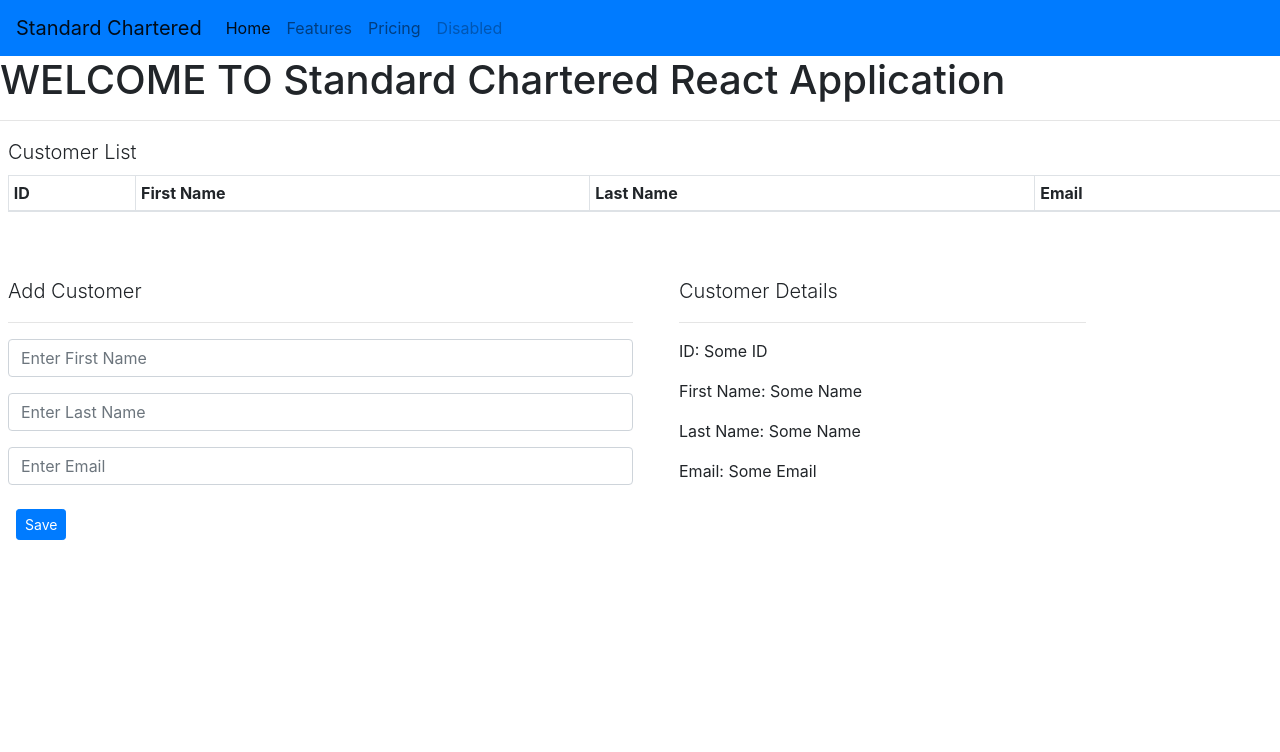
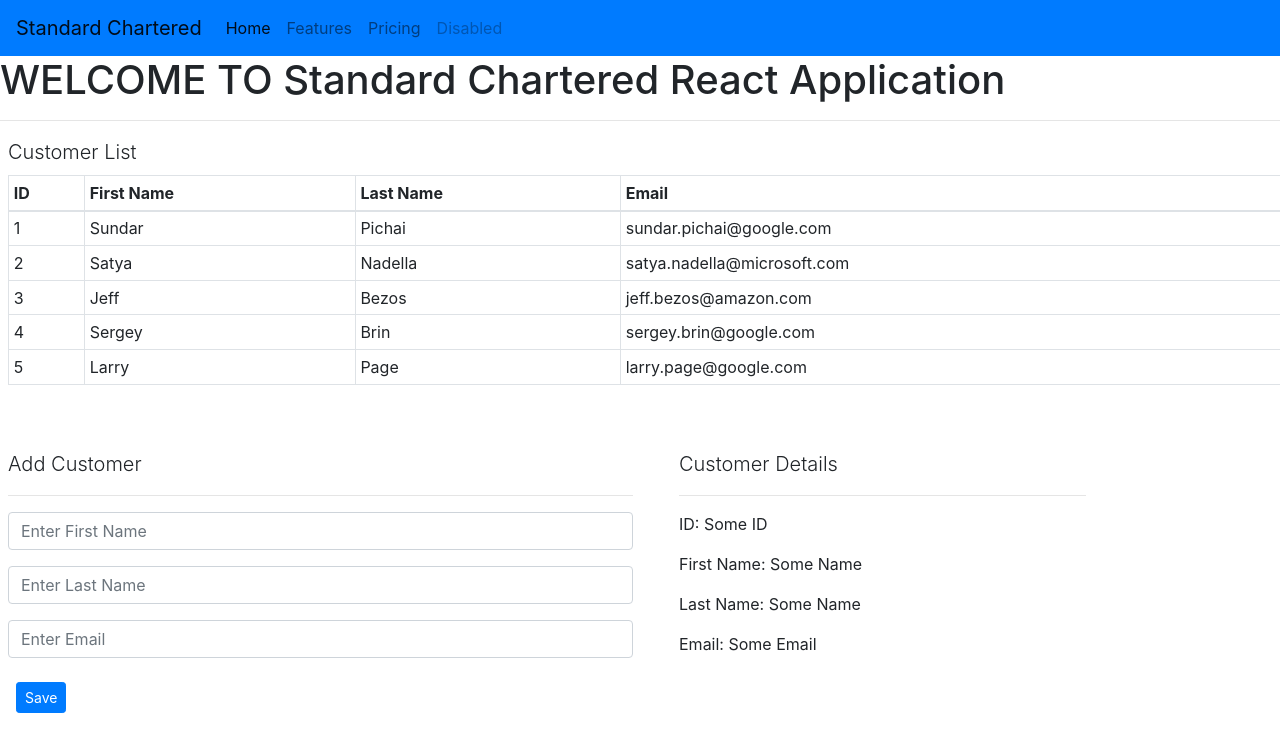
Before and after one commit to codewithz/scb-bootcamp-2022-react-playground, a React (Create React App) app: page / in a window 1280 px wide. Shown: the top 752 px of the page. Built offline with nearby package versions, Linux system fonts and the light colour scheme.

Commit message:
Customer UC- Loaded data from JSON

```diff
--- a/src/components/UseCaseThree/CustomerList.jsx
+++ b/src/components/UseCaseThree/CustomerList.jsx
@@ -1,7 +1,15 @@
+import { useDebugValue, useState } from "react";
+
 import { CustomerDetails } from "./CustomerDetails";
 import { CustomerForm } from "./CustomerForm";
+import customerData from './customers.json'
+
 
 export function CustomerList() {
+
+    const [customers, setCustomers] = useState(customerData);
+
+
     return (
         <div>
             <p className="lead m-2">Customer List</p>
@@ -15,6 +23,19 @@
                         <th>Email</th>
                     </tr>
                 </thead>
+                <tbody>
+                    {
+                        customers.map(
+                            (customer) =>
+                                <tr key={customer.id}>
+                                    <td>{customer.id}</td>
+                                    <td>{customer.firstName}</td>
+                                    <td>{customer.lastName}</td>
+                                    <td>{customer.email}</td>
+                                </tr>
+                        )
+                    }
+                </tbody>
             </table>
 
             <br />
```
